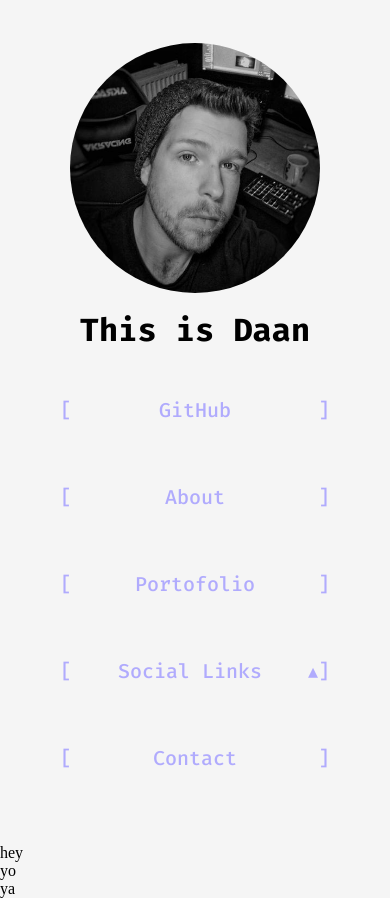
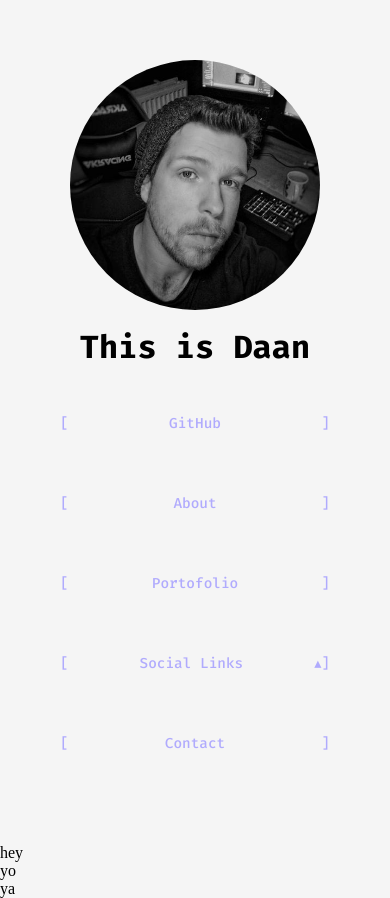
Before and after one commit to ThisisDaan/ThisisDaan.github.io, a plain HTML site: page index.html in a window 390 px wide. Drawn offline with Linux system fonts and the light colour scheme.

Commit message:
mobile css

```diff
--- a/css/style.css
+++ b/css/style.css
@@ -98,9 +98,16 @@ Navigation
     position: relative;
 }
 
-.navigation .item:hover {
+.navigation .item:active {
     opacity: 1;
     border-bottom: 1px solid var(--accent_colour);
+}
+
+@media (hover: hover) {
+    .navigation .item:hover {
+        opacity: 1;
+        border-bottom: 1px solid var(--accent_colour);
+    }
 }
 
 .navigation .item {
@@ -113,6 +120,7 @@ Navigation
     text-decoration: none;
     cursor: pointer;
     opacity: 0.8;
+    font-size: 0.9em;
     border-bottom: 1px solid transparent;
     white-space: nowrap;
 }
@@ -143,8 +151,8 @@ Navigation
     width: 100%;
     flex-direction: column;
     max-height: 0;
+    font-size: 0.8em;
     overflow: hidden;
-    font-size: 13.5px;
 }
 
 @media (max-width: 768px) {
@@ -157,14 +165,12 @@ Navigation
     }
 
     .navigation .item {
-        font-size: 20px;
         padding: 25px;
     }
 
     .dropdown-menu .item {
-        font-size: 15px;
-        margin-left: 30px;
-        margin-right: 30px;
+        margin-right: 50px;
+        margin-left: 50px
     }
 }
 
```
